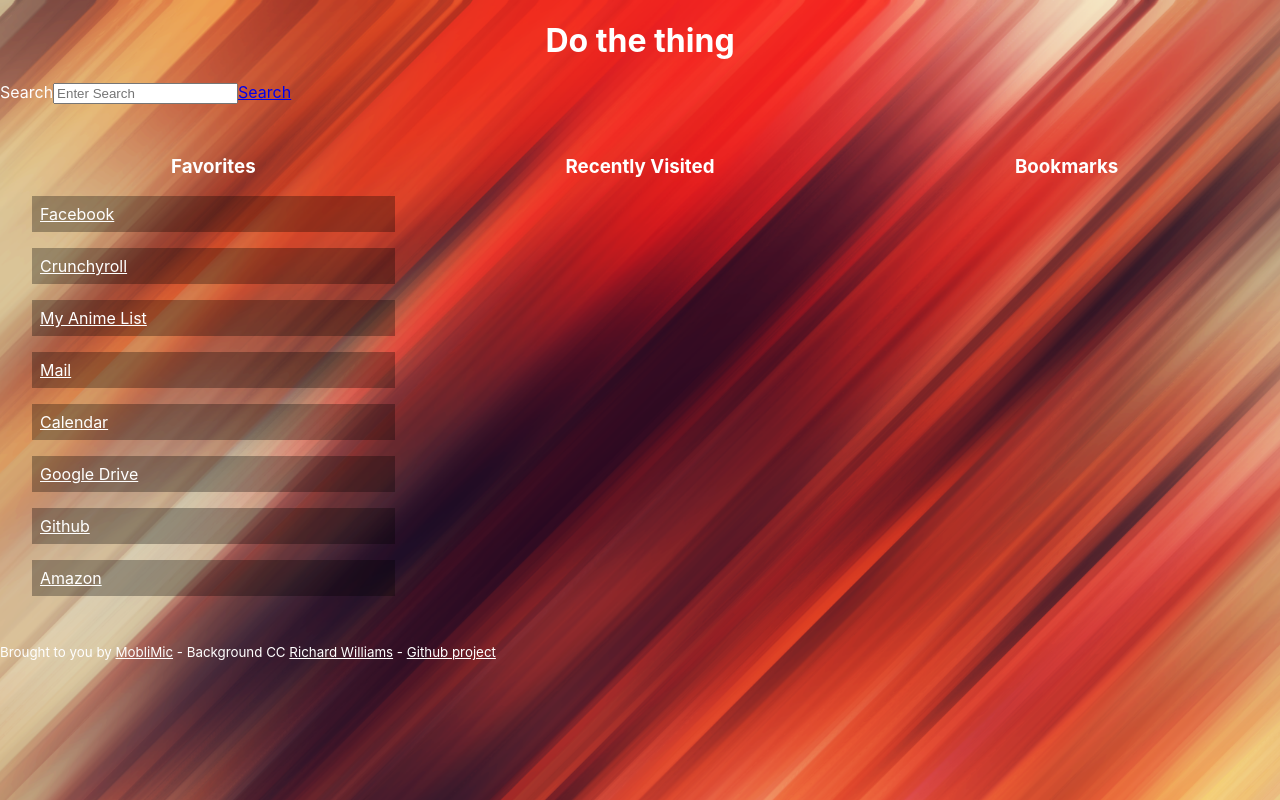
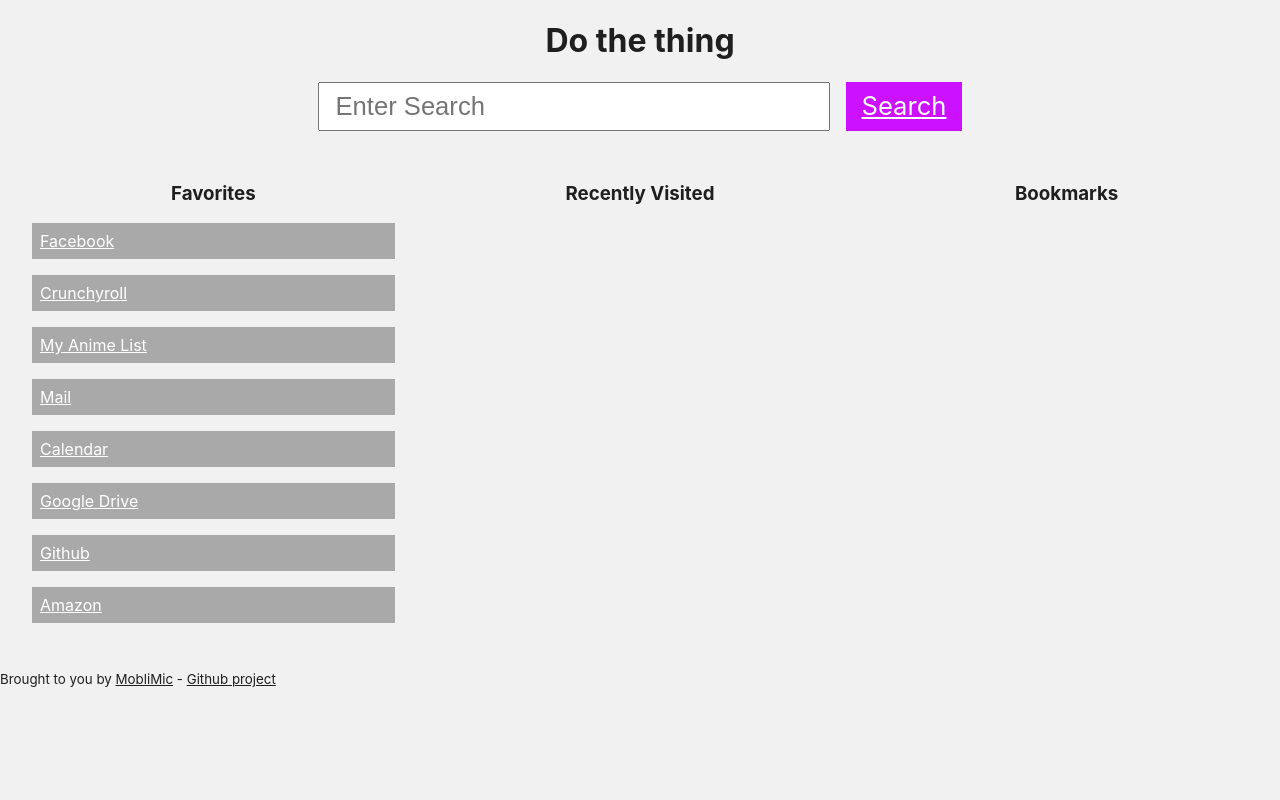
Before and after one commit to MobliMic/MobliTab, a React (Create React App) app: page / in a window 1280 px wide. Built offline with nearby package versions, Linux system fonts and the light colour scheme; no server answers.

Commit message:
search styling etc.

```diff
--- a/package.json
+++ b/package.json
@@ -11,6 +11,7 @@
   "scripts": {
     "start": "node_modules/.bin/react-scripts start",
     "build": "node_modules/.bin/react-scripts build",
+    "watch": "cra-build-watch",
     "test": "node_modules/.bin/react-scripts test",
     "eject": "node_modules/.bin/react-scripts eject"
   },
@@ -28,5 +29,8 @@
       "last 1 firefox version",
       "last 1 safari version"
     ]
+  },
+  "devDependencies": {
+    "cra-build-watch": "^3.0.0"
   }
 }
--- a/src/App.js
+++ b/src/App.js
@@ -13,8 +13,7 @@
       <main className='container'>
         <MainView />
       </main>
-      <small className="cp">Brought to you by <a href="https://moblimic.com">MobliMic</a> - Background CC <a
-        href="https://www.flickr.com/photos/cretatus/">Richard Williams</a> - <a
+      <small className="cp">Brought to you by <a href="https://moblimic.com">MobliMic</a> - <a
         href="https://github.com/MobliMic/MobliTab">Github project</a></small>
     </div>
   );
--- a/src/main.css
+++ b/src/main.css
@@ -3,9 +3,8 @@
 }
 
 body {
-    color: #FFF;
-    /* photo CC https://www.flickr.com/photos/cretatus/ */
-    background: url("bg.png") no-repeat center center fixed;
+    color: #1f1f1f;
+    background: #f1f1f1;
     background-size: cover;
 }
 
@@ -89,5 +88,5 @@
 }
 
 small a {
-    color: #FFFFFF;
+    color: #1f1f1f;
 }
--- a/src/main/index.js
+++ b/src/main/index.js
@@ -1,3 +1,4 @@
+/*global chrome*/
 import React, { useEffect } from 'react';
 
 export const MainView = () => {
@@ -50,47 +51,47 @@
 
   return (
     <React.Fragment>
-      <section class="block" id="favorites">
-        <div class="innerContent">
+      <section className="block" id="favorites">
+        <div className="innerContent">
           <h3>Favorites</h3>
 
-          <ul class="linkList">
-            <li class="linkListItem">
+          <ul className="linkList">
+            <li className="linkListItem">
               <a href="https://www.facebook.com/">
                 Facebook</a>
             </li>
 
-            <li class="linkListItem">
+            <li className="linkListItem">
               <a href="http://crunchyroll.com">
                 Crunchyroll</a>
             </li>
 
-            <li class="linkListItem">
+            <li className="linkListItem">
               <a href="http://myanimelist.net/">
                 My Anime List</a>
             </li>
 
-            <li class="linkListItem">
+            <li className="linkListItem">
               <a href="https://mail.google.com/">
                 Mail</a>
             </li>
 
-            <li class="linkListItem">
+            <li className="linkListItem">
               <a href="https://calendar.google.com">
                 Calendar</a>
             </li>
 
-            <li class="linkListItem">
+            <li className="linkListItem">
               <a href="https://drive.google.com">
                 Google Drive</a>
             </li>
 
-            <li class="linkListItem">
+            <li className="linkListItem">
               <a href="https://github.com/">
                 Github</a>
             </li>
 
-            <li class="linkListItem">
+            <li className="linkListItem">
               <a href="http://www.amazon.co.uk/">
                 Amazon</a>
             </li>
@@ -98,18 +99,18 @@
           </ul>
         </div>
       </section>
-      <section class="block" id="recent">
-        <div class="innerContent">
+      <section className="block" id="recent">
+        <div className="innerContent">
           <h3>Recently Visited</h3>
-          <ul class="linkList" id="recentList">
+          <ul className="linkList" id="recentList">
           </ul>
         </div>
       </section>
 
-      <section class="block" id="bookmarks">
-        <div class="innerContent">
+      <section className="block" id="bookmarks">
+        <div className="innerContent">
           <h3>Bookmarks</h3>
-          <ul class="linkList" id="bookmarkList">
+          <ul className="linkList" id="bookmarkList">
           </ul>
         </div>
       </section>
--- a/src/search/index.js
+++ b/src/search/index.js
@@ -1,21 +1,44 @@
 import React from 'react';
+import styled from 'styled-components';
+
+const SearchWrapper = styled.div`
+  display: flex;
+`;
+
+const SearchInput = styled.input`
+  min-width: 32rem;
+  height: auto;
+  font-size: 1.6rem;
+  padding: 0.5rem 1rem;
+`;
+const SearchLabel = styled.label``;
+
+const SearchLink = styled.a`
+  font-size: 1.6rem;
+  padding: 0.5rem 1rem;
+  color: #FFFFFF;
+  background-color: #cc11ff;
+  margin-left: 1rem;
+`;
 
 export const SearchView = () => {
   const [search, setSearch] = React.useState({});
   // todo make this search work intuitivly e.g. search and hit enter
   return (
-    <React.Fragment>
-      <label for='search'>
+    <div className='container'>
+      <SearchWrapper>
+        <SearchLabel htmlFor='search'>
           Search
-      </label>
-      <input
+        </SearchLabel>
+        <SearchInput
           name="search"
           placeholder="Enter Search"
           onChange={ (e) => {
             setSearch(e.target.value);
           } }
         />
-      <a href={ `https://duckduckgo.com/?q=${ search }` }>Search</a>
-    </React.Fragment>
+        <SearchLink href={ `https://duckduckgo.com/?q=${ search }` }>Search</SearchLink>
+      </SearchWrapper>
+    </div>
   );
 };
```
Also changed, not shown: public/manifest.json, src/bg.png (deleted), 1 other file (tests, documents, lock files or other folders). Lines whose indentation alone changed are shown as unchanged.
